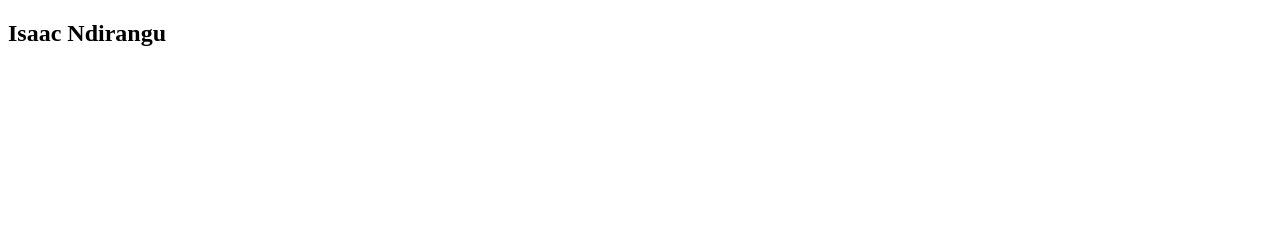
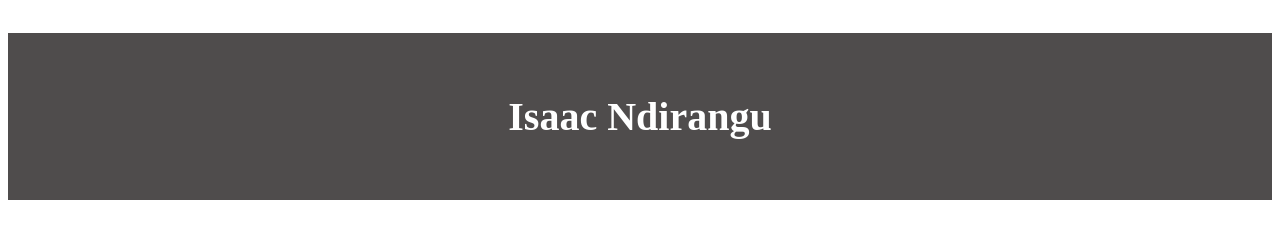
Before and after one commit to isaacwach/introductory-site, a plain HTML site: page index.html in a window 1280 px wide. Drawn offline with Linux system fonts and the light colour scheme.

Commit message:
styled the header

```diff
--- a/index.html
+++ b/index.html
@@ -4,6 +4,7 @@
     <meta charset="UTF-8">
     <meta name="viewport" content="width=device-width, initial-scale=1.0">
     <title>Isaac Ndirangu</title>
+    <link rel="stylesheet" href="styles/styles.css">
 </head>
 <body>
     <section>
--- /dev/null
+++ b/styles/styles.css
@@ -0,0 +1,10 @@
+.header {
+    background-color: rgb(79, 76, 76);
+    margin: 0;
+}
+.header h1 {
+    font-size: 40px;
+    color: white;
+    text-align: center;
+    padding: 60px 0;
+}
```
